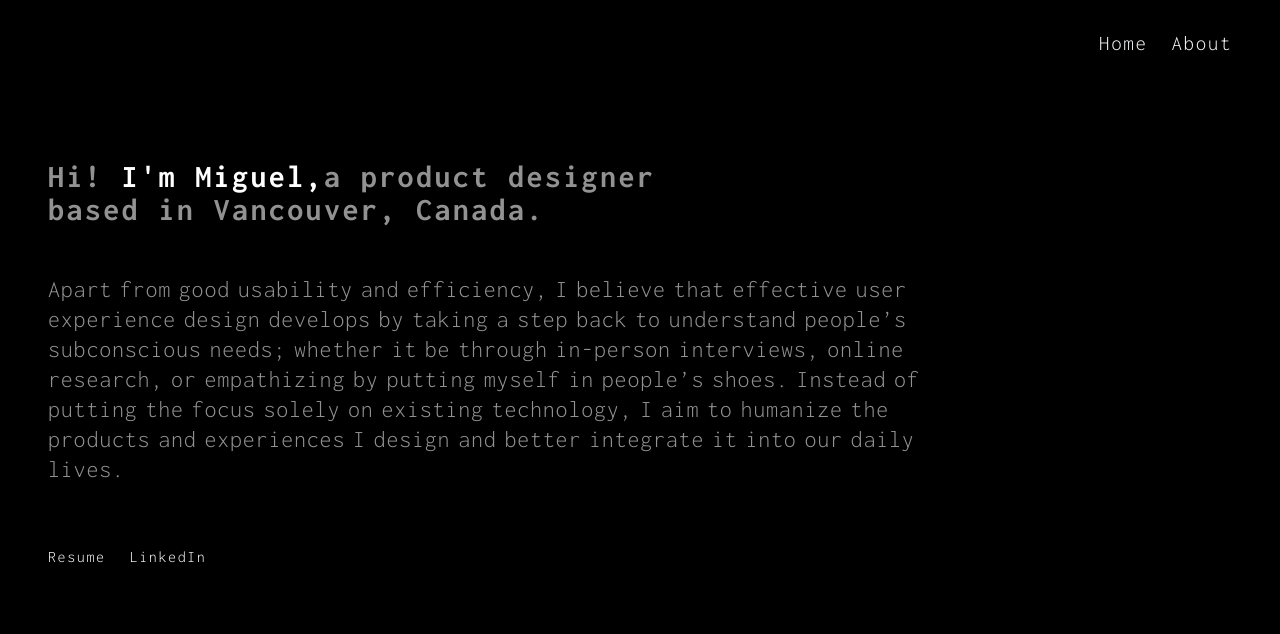
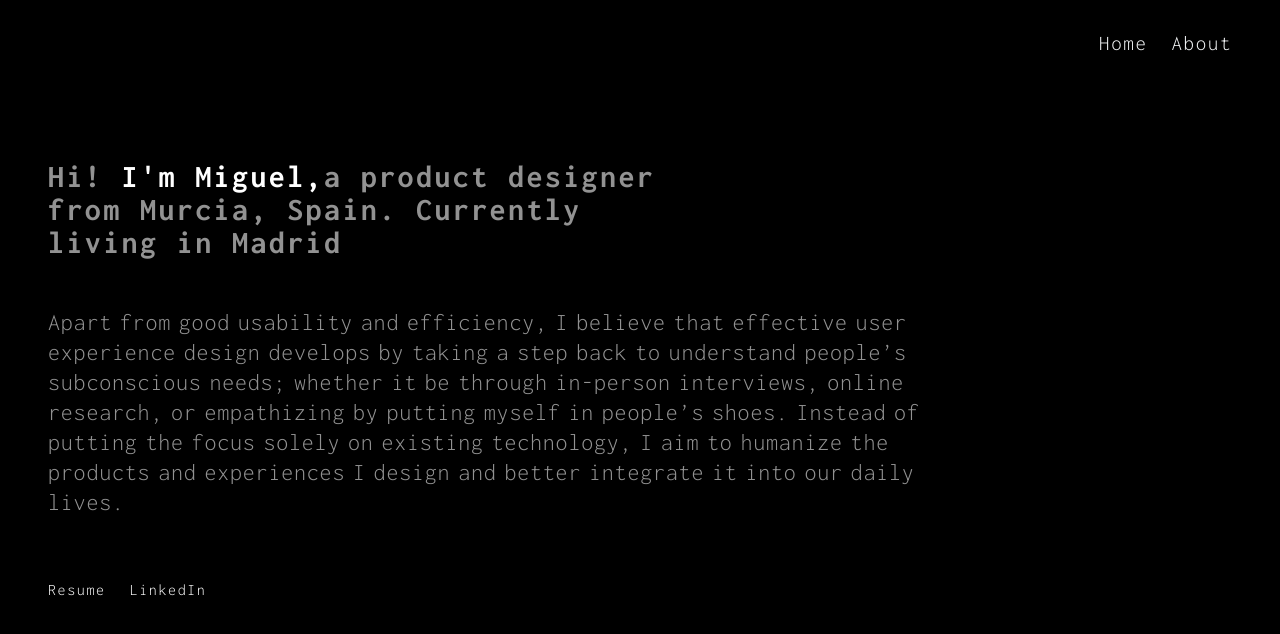
Before and after one commit to miguelyllop/miguelplazaportfolio2022, a plain HTML site: page about.html in a window 1280 px wide. Drawn offline with Linux system fonts and the light colour scheme; a web font is replaced by a local one.

Commit message:
Update about.html

```diff
--- a/about.html
+++ b/about.html
@@ -5,7 +5,7 @@
 
     <meta charset="utf-8">
     <meta name="viewport" content="width=device-width, initial-scale=1">
-    <title>Patrick Ly - Portfolio</title>
+    <title>Miguel Plaza - Portfolio</title>
 
     <link href="css/main.css" rel="stylesheet">
 
@@ -28,11 +28,11 @@
     </nav>
 
     <section class="intro">
-      <h1 class="alternate-h1">Hi! <b style="color:#FFFFFF";> I'm Miguel,</b>a product designer based in Vancouver, Canada.</h1>
+      <h1 class="alternate-h1">Hi! <b style="color:#FFFFFF";> I'm Miguel,</b>a product designer from Murcia, Spain. Currently living in Madrid</h1>
       <p class="about-paragraph">Apart from good usability and efficiency, I believe that effective user experience design develops by taking a step back to understand people’s subconscious needs; whether it be through in-person interviews, online research, or empathizing by putting myself in people’s shoes. Instead of putting the focus solely on existing technology, I aim to humanize the products and experiences I design and better integrate it into our daily lives. </p>
 
-      <a href="https://drive.google.com/file/d/1WgL517N19KifY0xWpIGqrxdL5smg9EFZ/view?usp=sharing" class="about-link" target="_blank">Resume</a>
-      <a href="https://www.linkedin.com/in/patrick-ly-77898385/" class="about-link" target="_blank">LinkedIn</a>
+      <a href="drive" class="about-link" target="_blank">Resume</a>
+      <a href="https://www.linkedin.com/in/miguel-luis-152046163/" class="about-link" target="_blank">LinkedIn</a>
     </section>
 
   </body>
```
